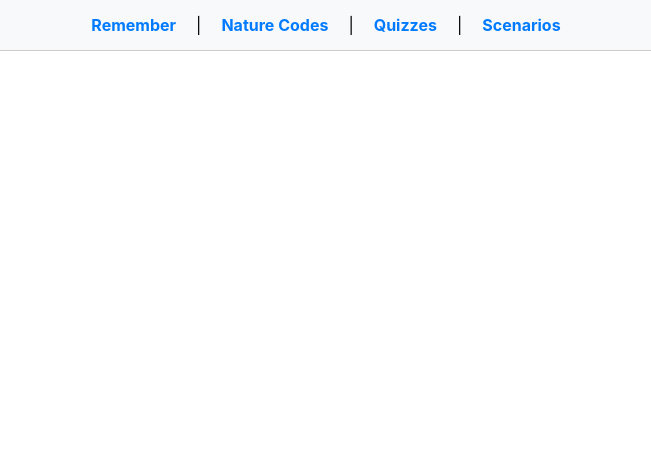
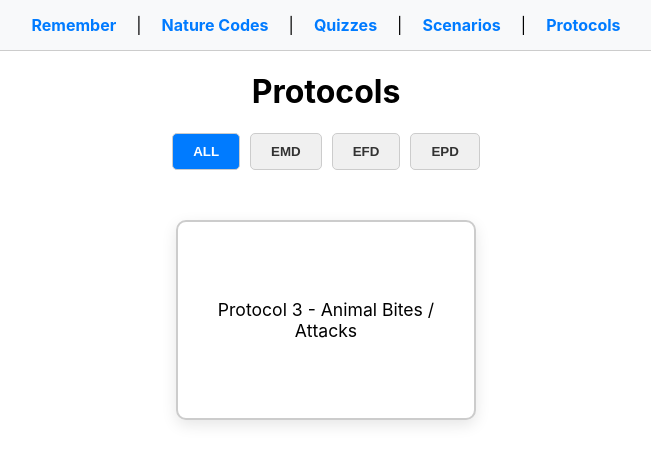
Before and after one commit to crisdege/etc-study-helper, a React (Create React App) app: page /protocols in a window 1280 px wide. Shown: the top 464 px of the page, without its empty margins (314-965 px from the left). Built offline with nearby package versions, Linux system fonts and the light colour scheme.

Commit message:
added protocols

```diff
--- a/src/App.js
+++ b/src/App.js
@@ -39,6 +39,7 @@ import QuizzesPage from './pages/QuizzesPage';
 import ScenariosPage from './pages/ScenariosPage';
 import rememberData from './data/remember.json';
 import Flashcard from './components/Flashcards';
+import ProtocolsPage from './pages/ProtocolsPage';
 
 // Styled HomePage with flashcard
 function HomePage() {
@@ -82,6 +83,10 @@ function App() {
           <Link to="/scenarios" style={styles.navLink}>
             Scenarios
           </Link>
+          |
+          <Link to="/protocols" style={styles.navLink}>
+            Protocols
+          </Link>
         </nav>
 
         <Routes>
@@ -89,6 +94,7 @@ function App() {
           <Route path="/flashcards" element={<FlashcardsPage />} />
           <Route path="/quizzes" element={<QuizzesPage />} />
           <Route path="/scenarios" element={<ScenariosPage />} />
+          <Route path="/protocols" element={<ProtocolsPage />} />
         </Routes>
       </div>
     </Router>
--- /dev/null
+++ b/src/data/protocols.json
@@ -0,0 +1,7 @@
+[
+  {
+    "question": "Protocol 3 - Animal Bites / Attacks",
+    "answer": "Used when the complaint description involves an Animal Bite / Attack with injury.",
+    "category": "EMD"
+  }
+]
--- a/src/data/quizzes.json
+++ b/src/data/quizzes.json
@@ -380,7 +380,7 @@
     "category": "EFD"
   },
   {
-    "question": "Outside Tank Fire (Use 67)",
+    "question": "Outside Tank Fire",
     "answer": "OUTFIR",
     "category": "EFD"
   },
@@ -390,7 +390,7 @@
     "category": "EFD"
   },
   {
-    "question": "Vegetation / Wildland / Brush / Grass Fire (Use 67)",
+    "question": "Vegetation / Wildland / Brush / Grass Fire",
     "answer": "OUTFIR",
     "category": "EFD"
   },
--- /dev/null
+++ b/src/pages/ProtocolsPage.js
@@ -0,0 +1,80 @@
+import React, { useState, useEffect } from 'react';
+import Flashcard from '../components/Flashcards';
+import flashcardsData from '../data/protocols.json';
+
+function shuffleArray(array) {
+  const shuffled = [...array];
+  for (let i = shuffled.length - 1; i > 0; i--) {
+    const j = Math.floor(Math.random() * (i + 1));
+    [shuffled[i], shuffled[j]] = [shuffled[j], shuffled[i]];
+  }
+  return shuffled;
+}
+
+function ProtocolsPage() {
+  const [selectedCategory, setSelectedCategory] = useState('ALL');
+  const [shuffledCards, setShuffledCards] = useState([]);
+
+  const categories = ['ALL', 'EMD', 'EFD', 'EPD'];
+
+  useEffect(() => {
+    const filtered =
+      selectedCategory === 'ALL'
+        ? flashcardsData
+        : flashcardsData.filter((card) => card.category === selectedCategory);
+
+    setShuffledCards(shuffleArray(filtered));
+  }, [selectedCategory]);
+
+  return (
+    <div>
+      <h1 style={{ textAlign: 'center' }}>Protocols</h1>
+
+      {/* Category Buttons */}
+      <div
+        style={{
+          display: 'flex',
+          justifyContent: 'center',
+          flexWrap: 'wrap',
+          gap: '10px',
+          marginBottom: '30px',
+        }}
+      >
+        {categories.map((cat) => (
+          <button
+            key={cat}
+            onClick={() => setSelectedCategory(cat)}
+            style={{
+              padding: '10px 20px',
+              backgroundColor: selectedCategory === cat ? '#007bff' : '#f0f0f0',
+              color: selectedCategory === cat ? '#fff' : '#333',
+              border: '1px solid #ccc',
+              borderRadius: '5px',
+              cursor: 'pointer',
+              fontWeight: 'bold',
+            }}
+          >
+            {cat}
+          </button>
+        ))}
+      </div>
+
+      {/* {shuffledCards.map((card, index) => (
+        <Flashcard key={index} question={card.question} answer={card.answer} />
+      ))} */}
+      <div
+        style={{ display: 'flex', flexWrap: 'wrap', justifyContent: 'center' }}
+      >
+        {shuffledCards.map((card, index) => (
+          <Flashcard
+            key={index}
+            question={card.question}
+            answer={card.answer}
+          />
+        ))}
+      </div>
+    </div>
+  );
+}
+
+export default ProtocolsPage;
--- a/src/pages/QuizzesPage.js
+++ b/src/pages/QuizzesPage.js
@@ -20,12 +20,15 @@ function QuizzesPage() {
   const categories = ['ALL', 'EMD', 'EFD', 'EPD', 'OTHER'];
 
   useEffect(() => {
-    const filtered =
+    let filtered =
       selectedCategory === 'ALL'
         ? quizData
         : quizData.filter((q) => q.category === selectedCategory);
+    const shuffled = shuffleArray(filtered);
+    const limited =
+      selectedCategory === 'ALL' ? shuffled.slice(0, 25) : shuffled;
 
-    setQuestions(shuffleArray(filtered));
+    setQuestions(limited);
     setUserAnswers({});
     setIsSubmitted(false);
     setScore(0);
```
